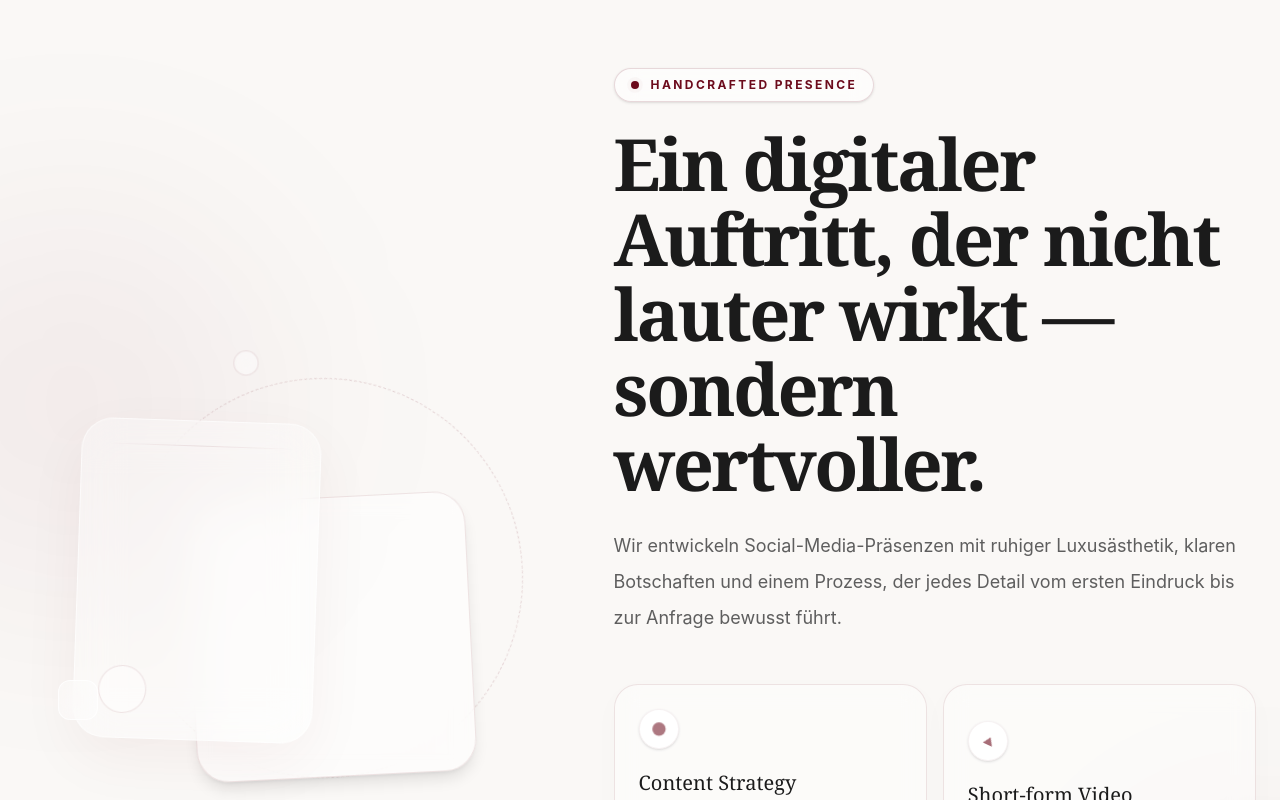
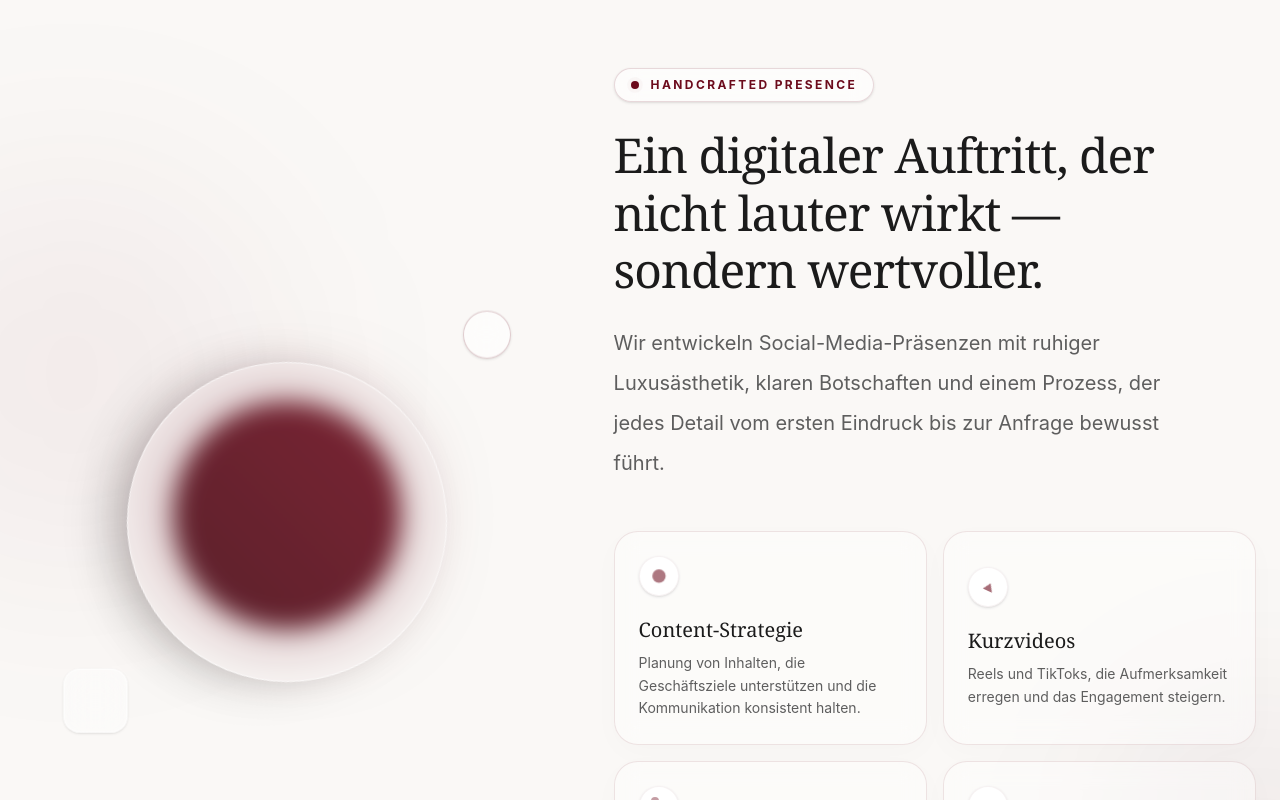
Before and after one commit to florensocial/floren-website, a Next.js app: page / in a window 1280 px wide. Shown: the part 860-1660 px from the top of the page. Built offline with nearby package versions, Linux system fonts and the light colour scheme.

Commit message:
Update intro.tsx

```diff
--- a/components/intro.tsx
+++ b/components/intro.tsx
@@ -3,9 +3,9 @@
 import { motion } from "framer-motion";
 
 export default function Intro({ t }: { t?: any }) {
-  // Автоматичне визначення мови (якщо в навігації 'Startseite' або 'Home')
-  // Це дозволяє перекладати нові 4 картки без втручання у ваші конфіги
-  const isDe = t?.nav?.home?.toLowerCase() === "startseite" || t?.hero?.cta?.toLowerCase().includes("kontakt") || false;
+  // Більш надійний спосіб визначення мови (перевіряємо чи є німецькі слова у пропсах)
+  const rawT = JSON.stringify(t || {});
+  const isDe = rawT.includes("Auftritt") || rawT.includes("Startseite") || rawT.includes("Kontakt");
 
   // Scroll animation variants
   const staggerContainer = {
@@ -21,7 +21,7 @@ export default function Intro({ t }: { t?: any }) {
     show: { opacity: 1, y: 0, transition: { type: "spring", stiffness: 60, damping: 20 } },
   };
 
-  // Локалізовані нові картки
+  // Локалізовані картки 1 в 1 як ви просили
   const services = [
     {
       title: isDe ? "Content-Strategie" : "Content Strategy",
@@ -86,52 +86,42 @@ export default function Intro({ t }: { t?: any }) {
 
   return (
     <section className="relative overflow-hidden bg-[#FAF8F6] px-6 py-20 md:py-32">
-      {/* Subtle Background Blobs for the section */}
+      {/* М'які фонові плями для всієї секції */}
       <div className="absolute -left-[10%] top-[20%] h-[400px] w-[400px] pointer-events-none rounded-full bg-[#6C0B1C]/5 blur-[100px]" />
       <div className="absolute -right-[10%] bottom-[10%] h-[300px] w-[300px] pointer-events-none rounded-full bg-[#480713]/5 blur-[80px]" />
 
       <div className="mx-auto grid max-w-7xl items-center gap-12 lg:grid-cols-[0.9fr_1.1fr] lg:gap-16">
 
-        {/* Left Side: Abstract Digital Composition */}
-        <div className="relative hidden h-[550px] w-full pointer-events-none lg:block">
-          {/* Main floating glass card */}
+        {/* НОВА АНІМАЦІЯ ЗЛІВА: Елегантна бордова сфера зі скляним кільцем */}
+        <div className="relative hidden h-[500px] w-full items-center justify-center pointer-events-none lg:flex">
+          {/* Бордова сфера, що світиться і плаває */}
           <motion.div
-            animate={{ y: [-15, 15, -15], rotate: [0, 2, 0] }}
-            transition={{ duration: 12, repeat: Infinity, ease: "easeInOut" }}
-            className="absolute left-[10%] top-[15%] z-20 h-[320px] w-[240px] rounded-[2rem] border border-white/60 bg-white/30 shadow-[0_20px_60px_rgba(108,11,28,0.05)] backdrop-blur-xl"
-          >
-            <div className="absolute inset-x-6 top-6 h-px bg-gradient-to-r from-transparent via-[#6C0B1C]/10 to-transparent" />
-            <div className="absolute bottom-6 left-6 h-12 w-12 rounded-full border border-[#6C0B1C]/10 bg-white/40" />
-          </motion.div>
-
-          {/* Secondary background card */}
-          <motion.div
-            animate={{ y: [15, -15, 15], rotate: [0, -3, 0] }}
-            transition={{ duration: 15, repeat: Infinity, ease: "easeInOut" }}
-            className="absolute bottom-[15%] right-[15%] z-10 h-[280px] w-[280px] rounded-[2rem] border border-[#6C0B1C]/10 bg-white/50 shadow-lg backdrop-blur-md"
+            animate={{ y: [-15, 15, -15], scale: [1, 1.05, 1] }}
+            transition={{ duration: 8, repeat: Infinity, ease: "easeInOut" }}
+            className="absolute h-56 w-56 rounded-full bg-gradient-to-tr from-[#480713] to-[#6C0B1C] shadow-[0_0_80px_rgba(108,11,28,0.5)] blur-[2px]"
           />
 
-          {/* Rotating dashed ring */}
+          {/* Скляне кільце, що обертається */}
           <motion.div
             animate={{ rotate: 360 }}
-            transition={{ duration: 90, repeat: Infinity, ease: "linear" }}
-            className="absolute right-[5%] top-[10%] z-0 h-[400px] w-[400px] rounded-full border-[1.5px] border-dashed border-[#6C0B1C]/15"
+            transition={{ duration: 30, repeat: Infinity, ease: "linear" }}
+            className="absolute h-80 w-80 rounded-full border border-white/60 bg-white/10 shadow-2xl backdrop-blur-md"
           />
 
-          {/* Small floating geometric accents */}
+          {/* Маленькі плаваючі скляні деталі */}
           <motion.div
-            animate={{ scale: [1, 1.2, 1], opacity: [0.4, 0.8, 0.4] }}
-            transition={{ duration: 8, repeat: Infinity, ease: "easeInOut" }}
-            className="absolute left-[40%] top-[5%] z-30 h-6 w-6 rounded-full border border-[#6C0B1C]/20 bg-white/80 backdrop-blur-sm"
+            animate={{ y: [0, -20, 0], x: [0, 15, 0] }}
+            transition={{ duration: 6, repeat: Infinity, ease: "easeInOut" }}
+            className="absolute right-10 top-10 h-12 w-12 rounded-full border border-[#6C0B1C]/20 bg-white/60 backdrop-blur-md shadow-sm"
           />
           <motion.div
-            animate={{ y: [0, -20, 0], x: [0, 10, 0] }}
-            transition={{ duration: 10, repeat: Infinity, ease: "easeInOut" }}
-            className="absolute bottom-[25%] left-[5%] z-30 h-10 w-10 rounded-xl border border-white/80 bg-white/40 backdrop-blur-md"
+            animate={{ y: [0, 20, 0], x: [0, -15, 0] }}
+            transition={{ duration: 7, repeat: Infinity, ease: "easeInOut" }}
+            className="absolute bottom-10 left-10 h-16 w-16 rounded-2xl border border-white/80 bg-white/40 backdrop-blur-lg shadow-sm"
           />
         </div>
 
-        {/* Right Side: Content */}
+        {/* Права сторона: Контент */}
         <motion.div
           variants={staggerContainer}
           initial="hidden"
@@ -141,34 +131,29 @@ export default function Intro({ t }: { t?: any }) {
         >
           {/* Eyebrow / Label */}
           <motion.div variants={fadeUp} className="mb-6 inline-flex items-center gap-3 rounded-full border border-[#6C0B1C]/15 bg-white/60 px-4 py-2 text-xs font-bold uppercase tracking-[0.2em] text-[#6C0B1C] shadow-sm backdrop-blur-md">
-
-            {/* Акуратна пульсуюча крапка замість зірочки */}
             <span className="relative flex h-2 w-2">
               <span className="absolute inline-flex h-full w-full animate-ping rounded-full bg-[#6C0B1C] opacity-75"></span>
               <span className="relative inline-flex h-2 w-2 rounded-full bg-[#6C0B1C]"></span>
             </span>
-
-            {/* Підтягуємо переклад */}
             {t?.intro?.eyebrow || (isDe ? "Was wir tun" : "What We Do")}
           </motion.div>
 
-          {/* Title - Повернуто ваші оригінальні розміри (text-5xl md:text-7xl) */}
+          {/* Головний заголовок - РОЗМІР ЗМЕНШЕНО (text-3xl -> text-5xl) */}
           <motion.h2
             variants={fadeUp}
-            className="font-serif text-5xl font-semibold leading-[1.04] tracking-[-0.035em] text-[#1B1B1B] md:text-7xl"
+            className="max-w-xl font-serif text-3xl font-medium leading-[1.2] tracking-[-0.02em] text-[#1B1B1B] sm:text-4xl md:text-5xl"
           >
-            {t?.intro?.title || (isDe ? "Wir erstellen Inhalte, an die man sich erinnert." : "We create content people actually remember.")}
+            {t?.intro?.title || (isDe ? "Ein digitaler Auftritt, der nicht lauter wirkt — sondern wertvoller." : "We create content people actually remember.")}
           </motion.h2>
 
-          {/* Text - Повернуто ваші оригінальні розміри (text-lg leading-9) */}
           <motion.p
             variants={fadeUp}
-            className="mt-7 max-w-2xl text-lg leading-9 text-[#5E5E5E]"
+            className="mt-6 max-w-xl text-lg leading-relaxed text-[#5E5E5E] md:text-xl md:leading-loose"
           >
             {t?.intro?.text || (isDe ? "Floren ist eine moderne Social-Media-Agentur, die Marken beim Online-Wachstum unterstützt. Wir spezialisieren uns auf Content-Erstellung, Kurzvideos, Strategie und Markenaufbau." : "Floren is a modern social media agency helping brands grow online. We specialize in content creation, short-form videos, social media strategy, branding, and audience growth.")}
           </motion.p>
 
-          {/* Service Cards Grid */}
+          {/* Сітка з картками послуг */}
           <motion.div variants={fadeUp} className="mt-12 grid gap-4 sm:grid-cols-2">
             {services.map((card) => (
               <div
```
